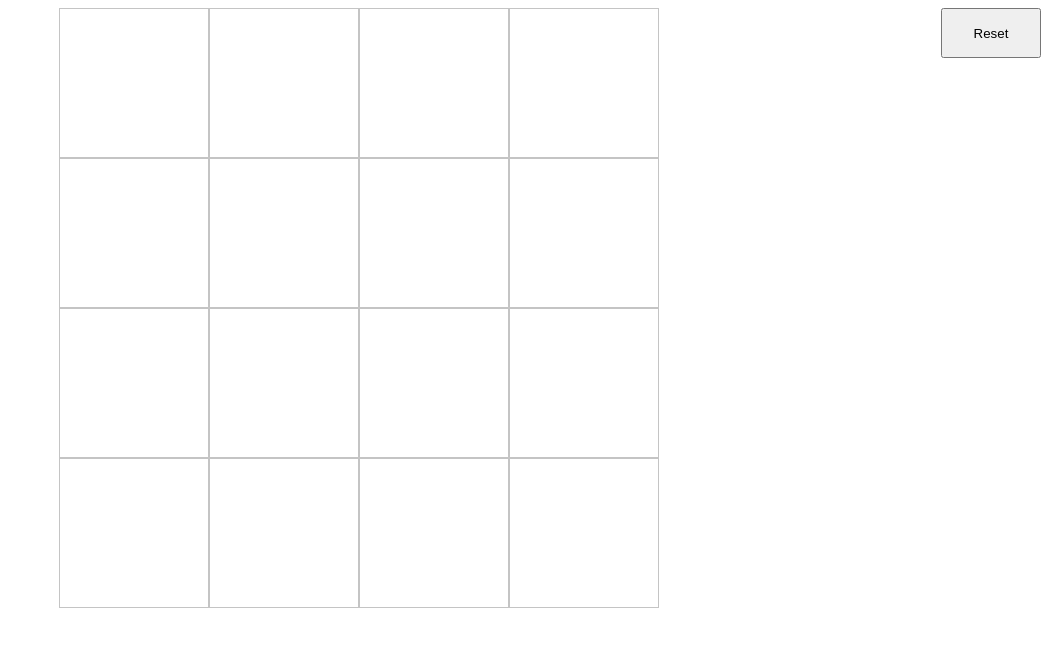
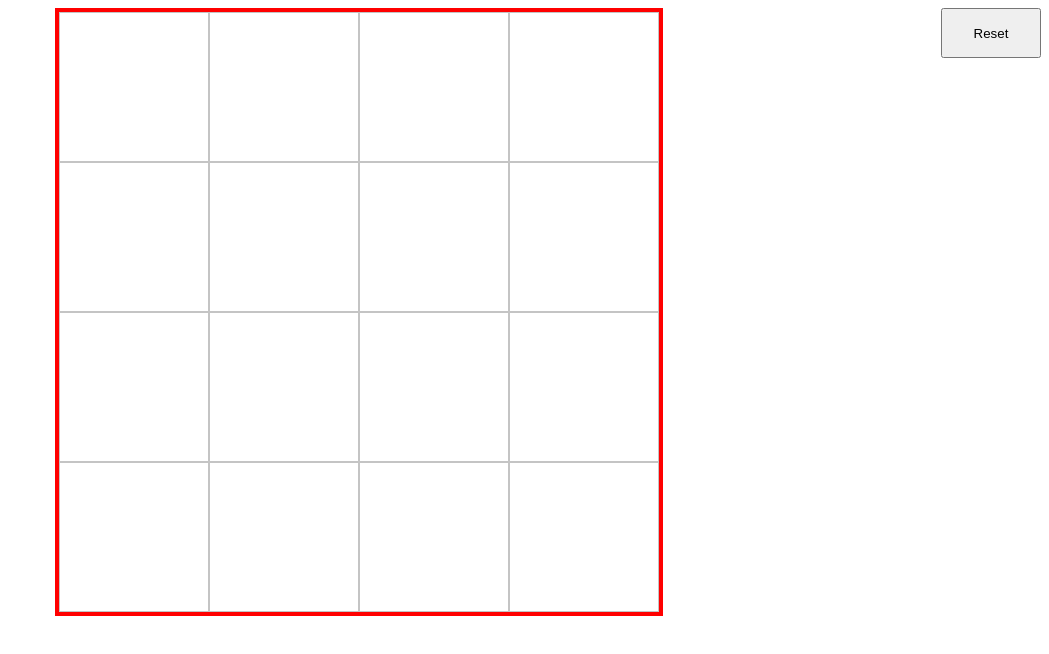
Before and after one commit to bmalchert/etch-a-sketch, a plain HTML site: page index.html in a window 1280 px wide. Shown: the whole page, without its empty margins (231-1280 px from the left). Drawn offline with Linux system fonts and the light colour scheme.

Commit message:
Replace flex-box with grid
Because grid is so awesome, I don't need to worry about the sizes of
each square in the grid. The grid box takes care of it for me.

I also made the border around the sketch pad red.

```diff
--- a/css/style.css
+++ b/css/style.css
@@ -1,8 +1,10 @@
 
 #container {
+  border: 4px solid red;
   margin: auto;
-  display: flex;
-  flex-flow: row wrap;
+  display: grid;
+  grid-template-columns: repeat(4, 1fr);
+  grid-template-rows: repeat(4, 1fr);
 }
 
 .square {
--- a/js/script.js
+++ b/js/script.js
@@ -31,15 +31,18 @@ function reset() {
 }
 
 function createSketchTable(dimension) {
+
+  // setup the grid container
+  container.style['grid-template-rows'] = 'repeat( ' + dimension + ','
+      + '1fr)';
+  container.style['grid-template-columns'] = 'repeat( ' + dimension + ','
+      + '1fr)';
+
   for (let i = 0; i < dimension*dimension; i++) {
+
+    // create a colorable square element
     const square = document.createElement('div');
 
-    // create the dimension string
-    let dimensionString = CONTAINERSIZE / dimension - 2;
-    dimensionString += 'px';
-
-    square.style.width  = dimensionString;
-    square.style.height = dimensionString;
     square.className = 'square'
     square.id = 'square' + i;
     square.addEventListener('mouseover', changeColor);
```
